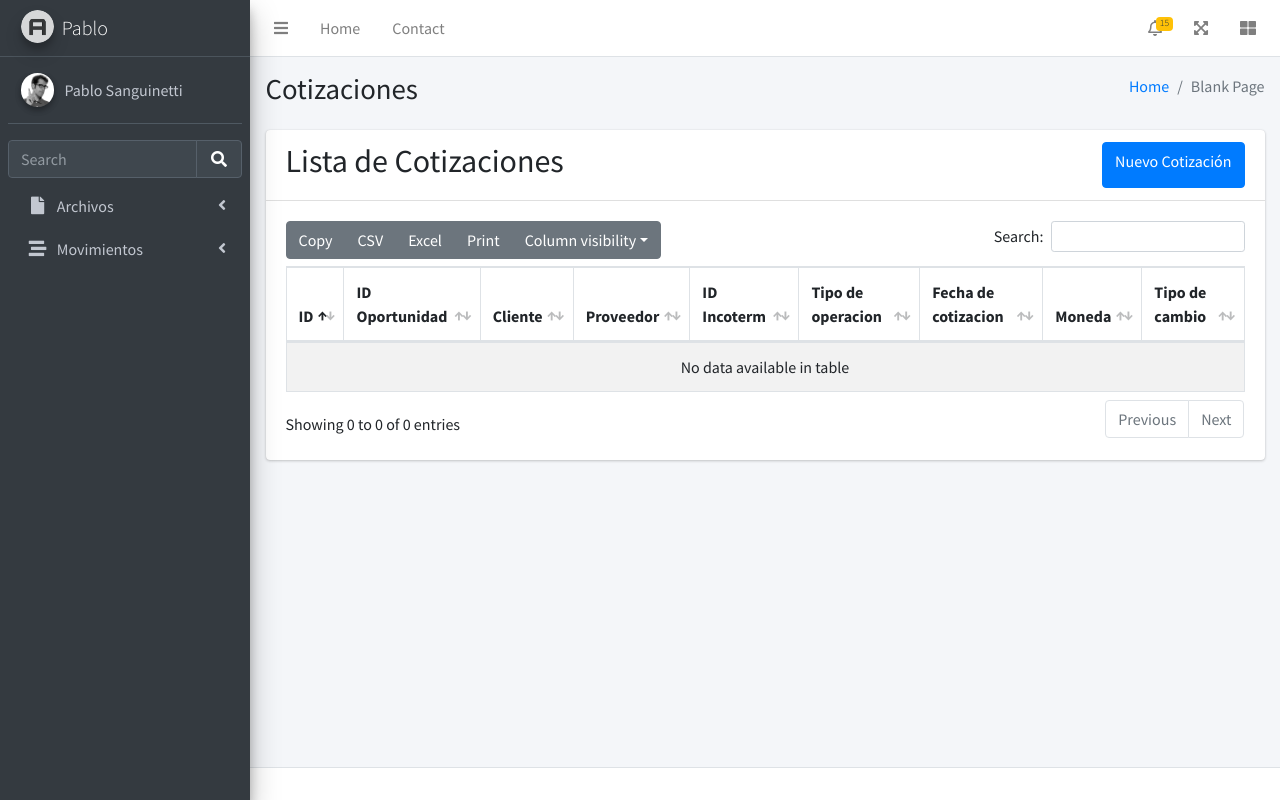
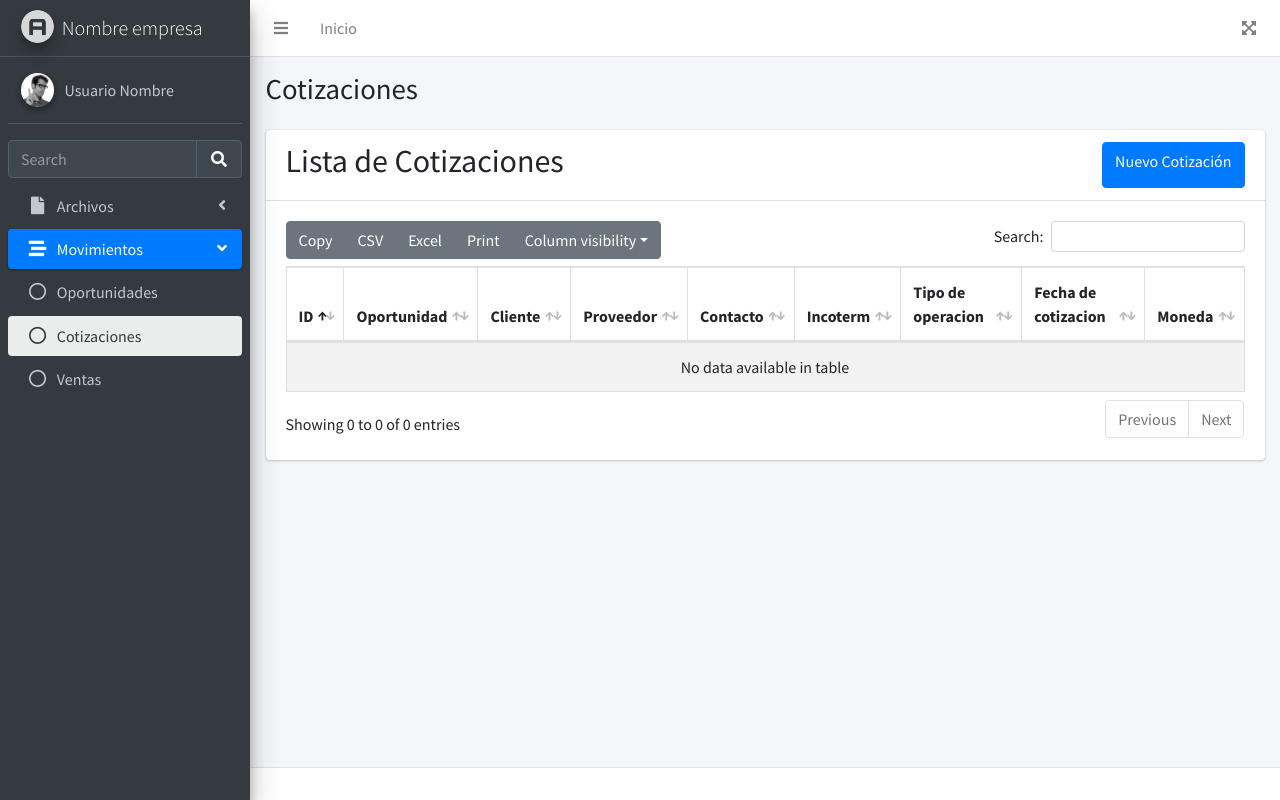
Before and after one commit to rody2312/erp_django, a Django app: page /cotizacion/ in a window 1280 px wide. Run offline with Django 4.2, Linux system fonts and the light colour scheme; data that the repository does not hold is empty; some libraries are stand-ins or nearby versions.

Commit message:
feat: context_processors y cambios de columnas en tablas

```diff
--- /dev/null
+++ b/context_processors.py
@@ -0,0 +1,32 @@
+def page_name(request):
+    page_mapping = {
+        'cliente_list': 'cliente',
+        'cliente_detail': 'cliente',
+        'cliente_new': 'cliente',
+        'cliente_edit': 'cliente',
+
+        'proveedor_list': 'proveedor',
+        'proveedor_detail': 'proveedor',
+        'proveedor_new': 'proveedor',
+        'proveedor_edit': 'proveedor',
+
+        'oportunidad_list': 'oportunidad',
+        'oportunidad_detail': 'oportunidad',
+        'oportunidad_new': 'oportunidad',
+        'oportunidad_edit': 'oportunidad',
+
+        'cotizacion_list': 'cotizacion',
+        'cotizacion_detail': 'cotizacion',
+        'cotizacion_new': 'cotizacion',
+        'cotizacion_edit': 'cotizacion',
+
+        'venta_list': 'venta',
+        'venta_detail': 'venta',
+        'venta_new': 'venta',
+        'venta_edit': 'venta',
+    }
+
+    view_name = request.resolver_match.view_name
+    page_name = page_mapping.get(view_name, '')
+
+    return {'page_name': page_name}
--- a/core/settings.py
+++ b/core/settings.py
@@ -59,6 +59,7 @@ TEMPLATES = [
                 'django.template.context_processors.request',
                 'django.contrib.auth.context_processors.auth',
                 'django.contrib.messages.context_processors.messages',
+                'context_processors.page_name',
             ],
         },
     },
--- a/templates/base.html
+++ b/templates/base.html
@@ -39,17 +39,14 @@
             ></a>
           </li>
           <li class="nav-item d-none d-sm-inline-block">
-            <a href="../../index3.html" class="nav-link">Home</a>
-          </li>
-          <li class="nav-item d-none d-sm-inline-block">
-            <a href="#" class="nav-link">Contact</a>
+            <a href="{% url 'home' %}" class="nav-link">Inicio</a>
           </li>
         </ul>
 
         <!-- Right navbar links -->
         <ul class="navbar-nav ml-auto">
           <!-- Notifications Dropdown Menu -->
-          <li class="nav-item dropdown">
+          {% comment %} <li class="nav-item dropdown">
             <a class="nav-link" data-toggle="dropdown" href="#">
               <i class="far fa-bell"></i>
               <span class="badge badge-warning navbar-badge">15</span>
@@ -64,37 +61,17 @@
                 <span class="float-right text-muted text-sm">3 mins</span>
               </a>
               <div class="dropdown-divider"></div>
-              <a href="#" class="dropdown-item">
-                <i class="fas fa-users mr-2"></i> 8 friend requests
-                <span class="float-right text-muted text-sm">12 hours</span>
-              </a>
-              <div class="dropdown-divider"></div>
-              <a href="#" class="dropdown-item">
-                <i class="fas fa-file mr-2"></i> 3 new reports
-                <span class="float-right text-muted text-sm">2 days</span>
-              </a>
-              <div class="dropdown-divider"></div>
               <a href="#" class="dropdown-item dropdown-footer"
                 >See All Notifications</a
               >
             </div>
-          </li>
+          </li> {% endcomment %}
           <li class="nav-item">
             <a class="nav-link" data-widget="fullscreen" href="#" role="button">
               <i class="fas fa-expand-arrows-alt"></i>
             </a>
           </li>
-          <li class="nav-item">
-            <a
-              class="nav-link"
-              data-widget="control-sidebar"
-              data-slide="true"
-              href="#"
-              role="button"
-            >
-              <i class="fas fa-th-large"></i>
-            </a>
-          </li>
+
         </ul>
       </nav>
       <!-- /.navbar -->
@@ -109,7 +86,7 @@
             class="brand-image img-circle elevation-3"
             style="opacity: 0.8"
           />
-          <span class="brand-text font-weight-light">Pablo</span>
+          <span class="brand-text font-weight-light">Nombre empresa</span>
         </a>
 
         <!-- Sidebar -->
@@ -124,7 +101,7 @@
               />
             </div>
             <div class="info">
-              <a href="#" class="d-block">Pablo Sanguinetti</a>
+              <a href="#" class="d-block">Usuario Nombre</a>
             </div>
           </div>
 
@@ -153,8 +130,8 @@
               role="menu"
               data-accordion="false"
             >
-              <li class="nav-item">
-                <a href="#" class="nav-link">
+              <li class="nav-item {% if page_name == 'cliente' or page_name == 'proveedor' %} menu-open{% endif %}">
+                <a href="#" class="nav-link {% if page_name == 'cliente' or page_name == 'proveedor' %} active{% endif %}">
                   <i class="nav-icon fas fa-file"></i>
                   <p>
                     Archivos
@@ -163,13 +140,13 @@
                 </a>
                 <ul class="nav nav-treeview">
                   <li class="nav-item">
-                    <a href="{% url 'cliente_list' %}" class="nav-link">
+                    <a href="{% url 'cliente_list' %}" class="nav-link{% if page_name == 'cliente' %} active{% endif %}">
                       <i class="far fa-circle nav-icon"></i>
                       <p>Clientes</p>
                     </a>
                   </li>
                   <li class="nav-item">
-                    <a href="{% url 'proveedor_list' %}" class="nav-link">
+                    <a href="{% url 'proveedor_list' %}" class="nav-link{% if page_name == 'proveedor' %} active{% endif %}">
                       <i class="far fa-circle nav-icon"></i>
                       <p>Proveedor</p>
                     </a>
@@ -177,8 +154,8 @@
                 </ul>
               </li>
 
-              <li class="nav-item">
-                <a href="#" class="nav-link">
+              <li class="nav-item {% if page_name == 'oportunidad' or page_name == 'cotizacion' or page_name == 'venta' %} menu-open{% endif %}">
+                <a href="#" class="nav-link {% if page_name == 'oportunidad' or page_name == 'cotizacion' or page_name == 'venta' %} active{% endif %}">
                   <i class="nav-icon fas fa-stream"></i>
                   <p>
                     Movimientos
@@ -187,19 +164,19 @@
                 </a>
                 <ul class="nav nav-treeview">
                   <li class="nav-item">
-                    <a href="{% url 'oportunidad_list' %}" class="nav-link">
+                    <a href="{% url 'oportunidad_list' %}" class="nav-link {% if page_name == 'oportunidad' %} active{% endif %}">
                       <i class="far fa-circle nav-icon"></i>
                       <p>Oportunidades</p>
                     </a>
                   </li>
                   <li class="nav-item">
-                    <a href="{% url 'cotizacion_list' %}" class="nav-link">
+                    <a href="{% url 'cotizacion_list' %}" class="nav-link{% if page_name == 'cotizacion' %} active{% endif %}">
                       <i class="far fa-circle nav-icon"></i>
                       <p>Cotizaciones</p>
                     </a>
                   </li>
                   <li class="nav-item">
-                    <a href="{% url 'venta_list' %}" class="nav-link">
+                    <a href="{% url 'venta_list' %}" class="nav-link{% if page_name == 'venta' %} active{% endif %}">
                       <i class="far fa-circle nav-icon"></i>
                       <p>Ventas</p>
                     </a>
@@ -225,8 +202,8 @@
               </div>
               <div class="col-sm-6">
                 <ol class="breadcrumb float-sm-right">
-                  <li class="breadcrumb-item"><a href="#">Home</a></li>
-                  <li class="breadcrumb-item active">Blank Page</li>
+                  {% comment %} <li class="breadcrumb-item">{{page_name | title}}</li>
+                  <li class="breadcrumb-item active">{% block breadcrumb %}Title{% endblock breadcrumb %}</li> {% endcomment %}
                 </ol>
               </div>
             </div>
--- a/templates/cotizacion/cotizacion_form.html
+++ b/templates/cotizacion/cotizacion_form.html
@@ -1,4 +1,8 @@
-{% extends 'base.html' %} {% block content %}
+{% extends 'base.html' %}
+
+{% block title %}Crear cotización{% endblock title %}
+
+{% block content %}
 <div class="container my-5">
   <div class="row justify-content-center">
     <div class="col-12 col-md-8 col-lg-6">
--- a/templates/cotizacion/cotizacion_list.html
+++ b/templates/cotizacion/cotizacion_list.html
@@ -30,15 +30,17 @@
             <thead>
               <tr>
                 <th>ID</th>
-                <th>ID Oportunidad</th>
+                <th>Oportunidad</th>
                 <th>Cliente</th>
                 <th>Proveedor</th>
-                <th>ID Incoterm</th>
+                <th>Contacto</th>
+                <th>Incoterm</th>
                 <th>Tipo de operacion</th>
                 <th>Fecha de cotizacion</th>
                 <th>Moneda</th>
                 <th>Tipo de cambio</th>
                 <th>Plazo de entrega</th>
+
                 <th>Acciones</th>
               </tr>
             </thead>
@@ -49,23 +51,21 @@
                 <td>{{ cotizacion.id_oportunidad.pk }}</td>
                 <td>{{ cotizacion.id_oportunidad.id_cliente }}</td>
                 <td>{{ cotizacion.id_oportunidad.id_proveedor }}</td>
+                <td>{{ cotizacion.id_oportunidad.nombre_contacto }}</td>
                 <td>{{ cotizacion.id_incoterm }}</td>
                 <td>{{ cotizacion.tipo_operacion }}</td>
                 <td>{{ cotizacion.fecha_cotizacion }}</td>
                 <td>{{ cotizacion.moneda }}</td>
                 <td>{{ cotizacion.tipo_cambio }}</td>
                 <td>{{ cotizacion.plazo_entrega }}</td>
-                <td>
-                  <a
-                    href="{% url 'cotizacion_edit' cotizacion.id_cotizacion %}"
-                    class="btn btn-warning"
-                    >Editar</a
-                  >
-                  <a
-                    href="{% url 'cotizacion_delete' cotizacion.id_cotizacion %}"
-                    class="btn btn-danger"
-                    >Eliminar</a
-                  >
+                {% comment %} <td>
+                  <button type="button" class="btn btn-primary" data-toggle="modal" data-target="#modal-default-{{ cotizacion.pk }}">
+                    <i class="fas fa-plus-circle"></i>
+                  </button>
+                </td> {% endcomment %}
+                <td class="d-flex justify-content-between">
+                  <a href="{% url 'cotizacion_edit' cotizacion.pk %}" class="btn btn-warning"><i class="fas fa-edit"></i></a>
+                  <a href="{% url 'cotizacion_delete' cotizacion.pk %}" class="btn btn-danger"><i class="fas fa-trash"></i></a>
                 </td>
               </tr>
               {% endfor %}
@@ -77,4 +77,27 @@
     </div>
   </div>
 </div>
+{% for cotizacion in cotizacion_list %}
+  <div class="modal fade" id="modal-default-{{ cotizacion.pk }}">
+    <div class="modal-dialog">
+      <div class="modal-content">
+        <div class="modal-header">
+          <h4 class="modal-title">Detalles Cotizacion: {{cotizacion.pk}}</h4>
+          <button type="button" class="close" data-dismiss="modal" aria-label="Close">
+            <span aria-hidden="true">&times;</span>
+          </button>
+        </div>
+        <div class="modal-body">
+          <p>{{ cotizacion.probabilidad_a_oc }}</p>
+          <p>{{ cotizacion.observaciones }}</p>
+        </div>
+        <div class="modal-footer justify-content-between">
+          <button type="button" class="btn btn-default" data-dismiss="modal">Cerrar</button>
+        </div>
+      </div>
+      <!-- /.modal-content -->
+    </div>
+    <!-- /.modal-dialog -->
+  </div>
+{% endfor %}
 {% endblock %}
--- a/templates/oportunidad/oportunidad_form.html
+++ b/templates/oportunidad/oportunidad_form.html
@@ -1,4 +1,8 @@
-{% extends 'base.html' %} {% block title %}Crear oportunidad{% endblock title %}
+{% extends 'base.html' %}
+
+{% block title %}Crear oportunidad{% endblock title %}
+{% block breadcrumb %}Crear Oportunidad{% endblock breadcrumb %}
+
 {% block content %}
 <div class="container my-5">
   <div class="row justify-content-center">
```
Also changed, not shown: apps/oportunidad/urls.py (+7 -8 lines), templates/oportunidad/oportunidad_list.html (+25 -22 lines), templates/venta/venta_form.html (+8 -4 lines), templates/venta/venta_list.html (+40 -18 lines).
